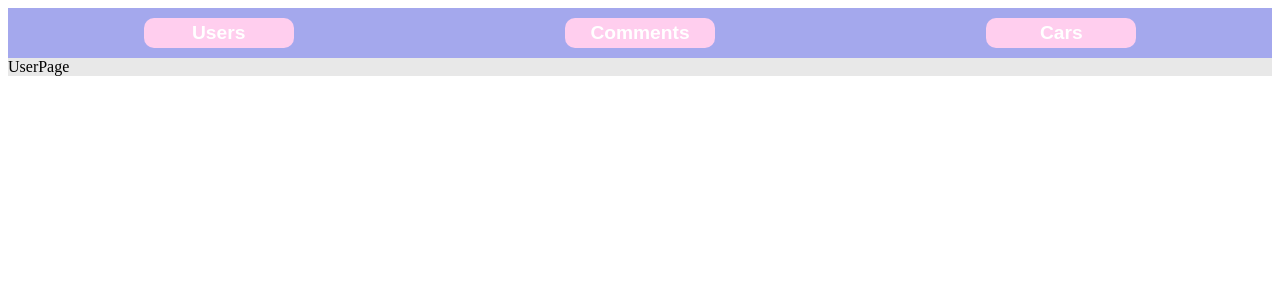
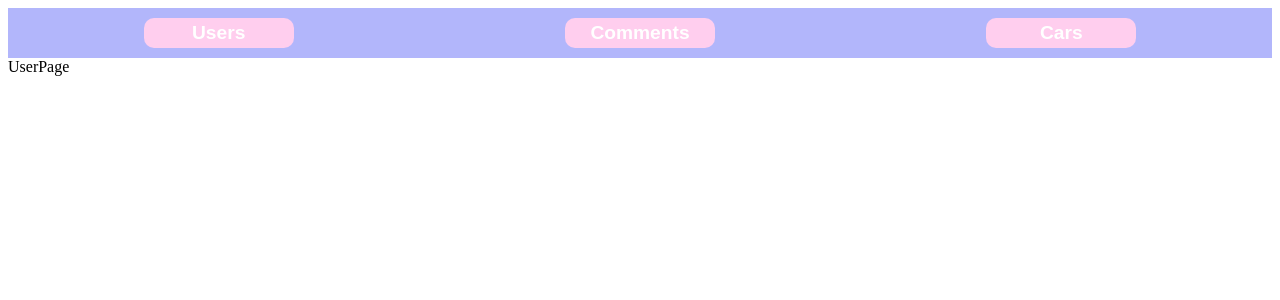
Before and after one commit to Menxy/prof_react, a React (Create React App) app: page / in a window 1280 px wide. Shown: the top 300 px of the page. Built offline with nearby package versions, Linux system fonts and the light colour scheme.

Commit message:
homework_3_ts pages

```diff
--- a/src/App.css
+++ /dev/null
@@ -1,3 +0,0 @@
-.canvas {
-    background-color: #e8e8e8;
-}
--- a/src/App.tsx
+++ b/src/App.tsx
@@ -4,13 +4,13 @@ import UserPage from "./pages/UserPage";
 import CarPage from "./pages/CarPage";
 import CommentPage from "./pages/CommentPage";
 import Header from "./components/Header/Header";
-import "./App.css"
+
 
 
 const App = () => {
     const [choice, setChoice] = useState<PageEnum>(PageEnum.USERS);
   return (
-      <div className={'canvas'}>
+      <div>
           <Header setChoice={setChoice}/>
           {choice === PageEnum.USERS && <UserPage/>}
           {choice === PageEnum.COMMENTS && <CommentPage/>}
```
